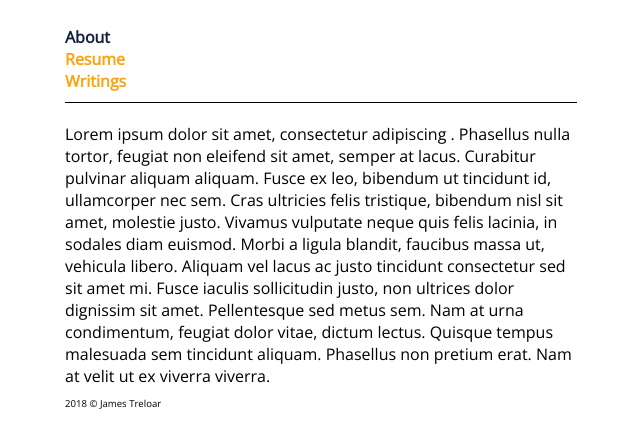
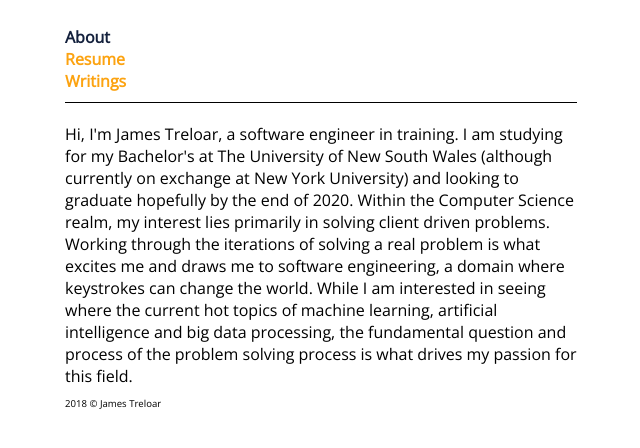
Before and after one commit to treloar/website, a plain HTML site: page index.html in a window 1280 px wide. Shown: the whole page, without its empty margins (319-959 px from the left). Drawn offline with nearby package versions, Linux system fonts and the light colour scheme.

Commit message:
Actually wrote about page text

```diff
--- a/index.html
+++ b/index.html
@@ -23,7 +23,7 @@
         </nav>
     </header>
     <section>
-        Lorem ipsum dolor sit amet, consectetur adipiscing . Phasellus nulla tortor, feugiat non eleifend sit amet, semper at lacus. Curabitur pulvinar aliquam aliquam. Fusce ex leo, bibendum ut tincidunt id, ullamcorper nec sem. Cras ultricies felis tristique, bibendum nisl sit amet, molestie justo. Vivamus vulputate neque quis felis lacinia, in sodales diam euismod. Morbi a ligula blandit, faucibus massa ut, vehicula libero. Aliquam vel lacus ac justo tincidunt consectetur sed sit amet mi. Fusce iaculis sollicitudin justo, non ultrices dolor dignissim sit amet. Pellentesque sed metus sem. Nam at urna condimentum, feugiat dolor vitae, dictum lectus. Quisque tempus malesuada sem tincidunt aliquam. Phasellus non pretium erat. Nam at velit ut ex viverra viverra.
+        Hi, I'm James Treloar, a software engineer in training. I am studying for my Bachelor's at The University of New South Wales (although currently on exchange at New York University) and looking to graduate hopefully by the end of 2020. Within the Computer Science realm, my interest lies primarily in solving client driven problems. Working through the iterations of solving a real problem is what excites me and draws me to software engineering, a domain where keystrokes can change the world. While I am interested in seeing where the current hot topics of machine learning, artificial intelligence and big data processing, the fundamental question and process of the problem solving process is what drives my passion for this field.
     </section>
     <footer>
         2018 © James Treloar
```
